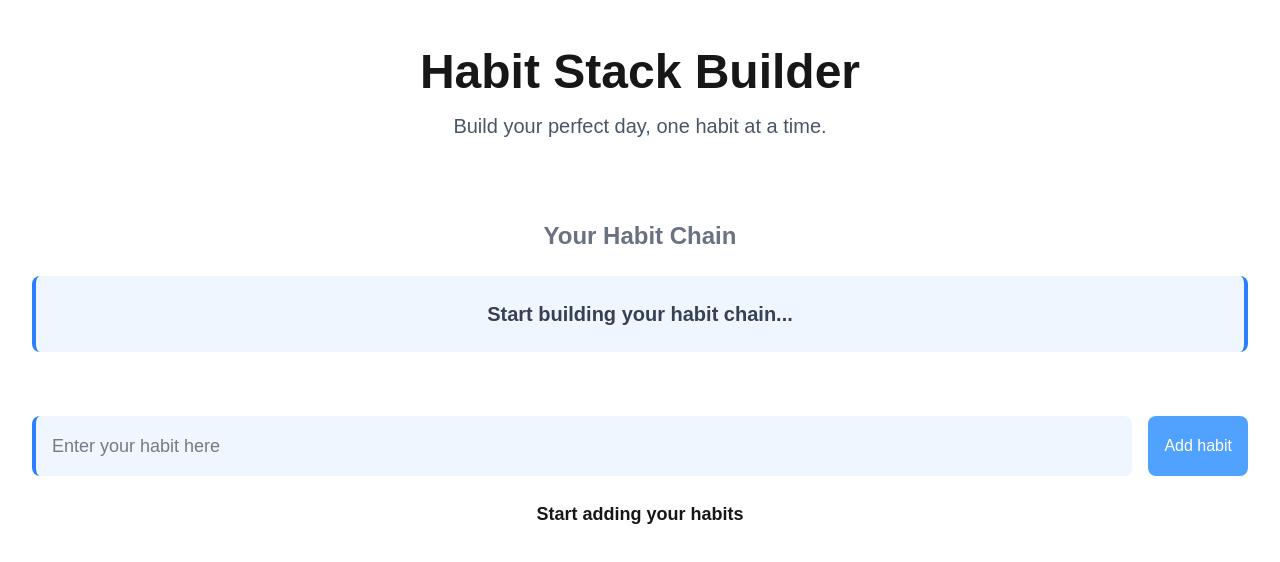
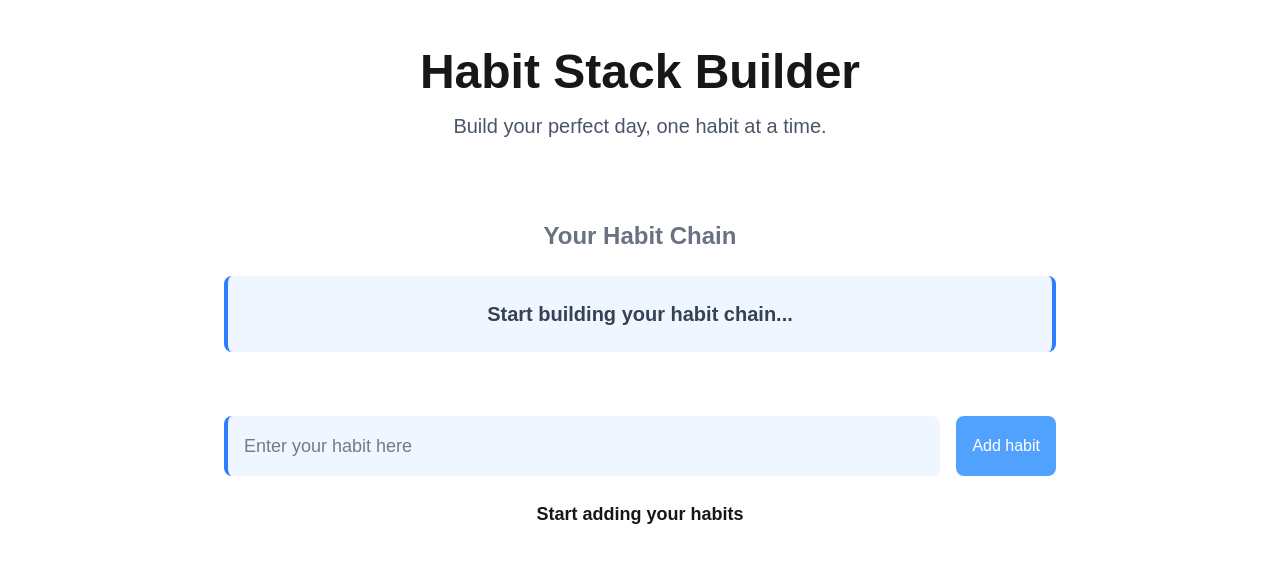
Before and after one commit to codeabhishek18/StackBuilder, a Next.js app: page / in a window 1280 px wide. Shown: the top 562 px of the page. Built offline with nearby package versions, Linux system fonts and the light colour scheme.

Commit message:
Media query added

```diff
--- a/app/page.js
+++ b/app/page.js
@@ -58,7 +58,7 @@ export default function Home()
   };
 
   return(
-    <div>
+    <div className="lg:px-48 px-0">
       <div className="max-w-4xl mx-auto py-12">
         <div className="text-center">
           <h1 className="text-5xl font-bold bg-clip-text mb-4">
@@ -117,7 +117,6 @@ export function HabbitCard({habbit, index, setActivehabit, activeHabit, handleDr
         </div>
         <Trash size={20} className="text-blue-400 cursor-pointer" onClick={()=> removeHabbit(index)}/>
         </div>
-      {/* <p className={showDrag ? 'text-md p-2 rounded my-2' : 'opacity-0' } onDragEnter={() => setShowDrag(true)} onDragLeave={()=> setShowDrag(false)} onDragOver={(e)=> e.preventDefault()} onDrop={()=> {handleDrop(index+1); setShowDrag(false)}}>Drop here</p>   */}
     </div>
   )
 }
```
